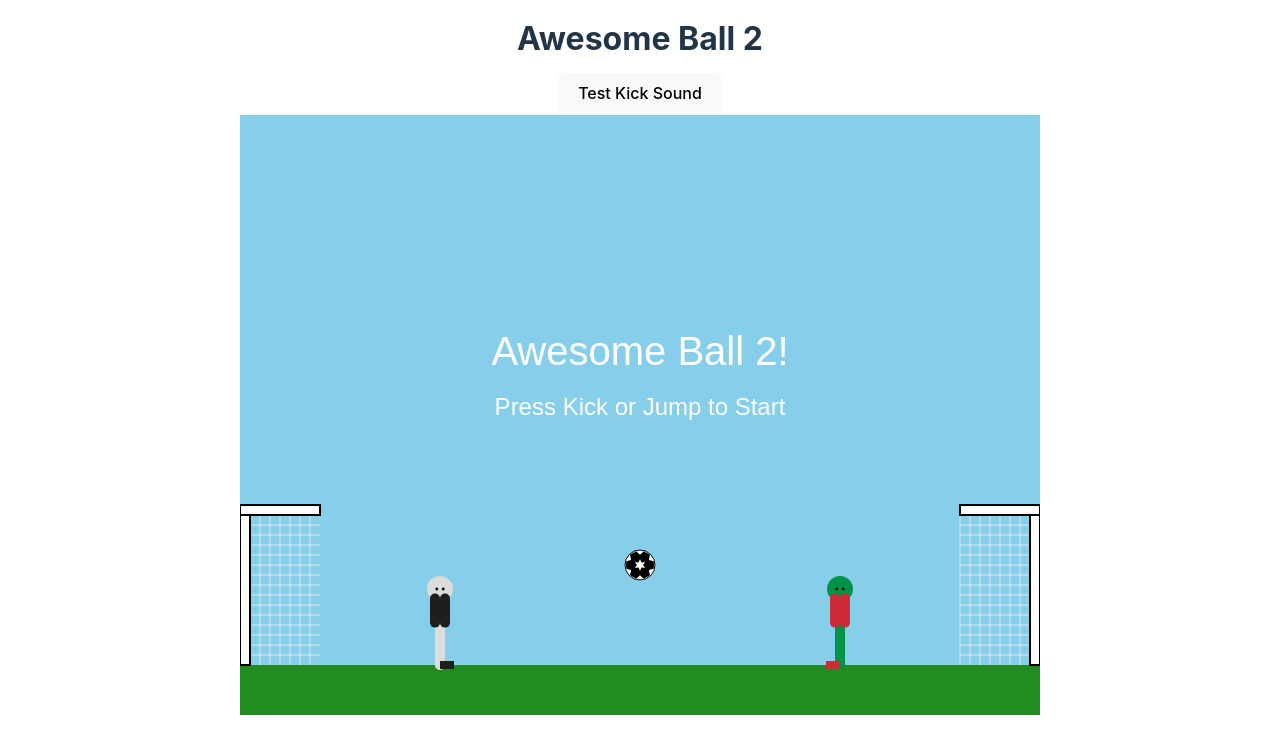
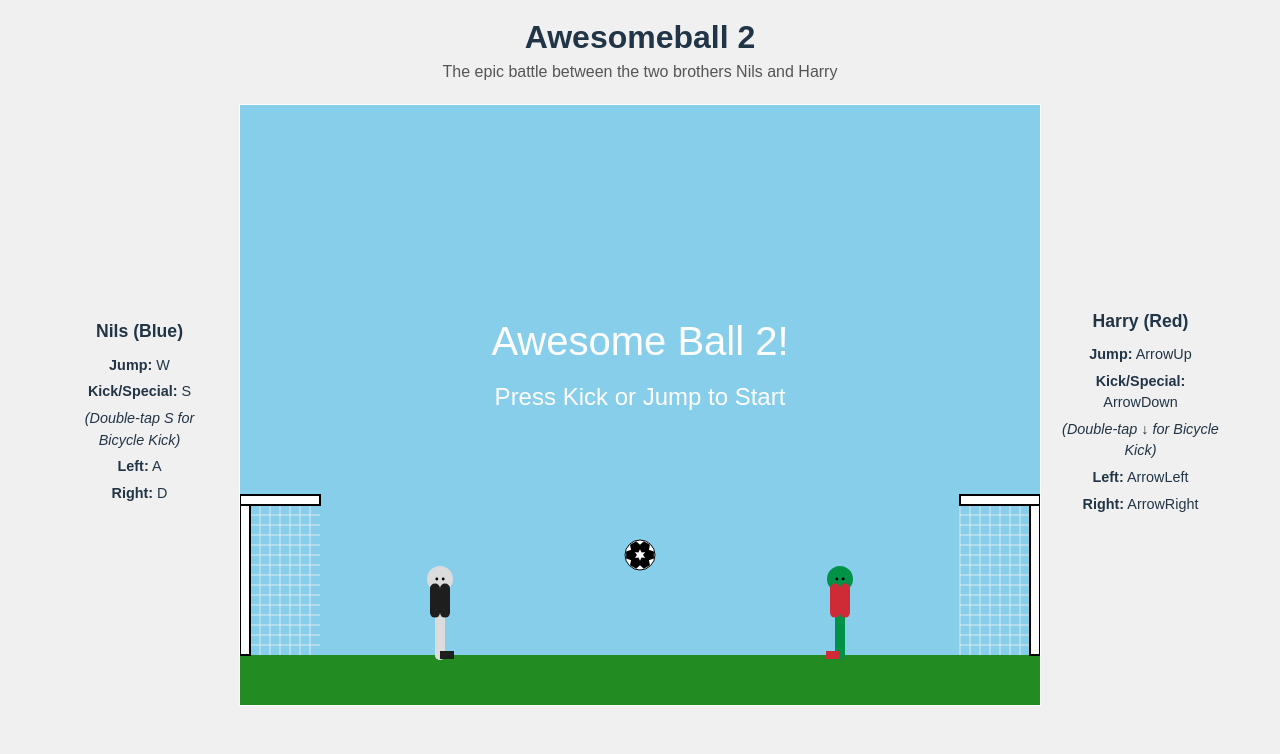
Before and after one commit to oliban/awesomeball2, a website built with Vite: page game/index.html in a window 1280 px wide. Built offline with nearby package versions, Linux system fonts and the light colour scheme; files whose address does not match are found by name.

Commit message:
Prettyfied index page

```diff
--- a/game/index.html
+++ b/game/index.html
@@ -5,12 +5,94 @@
     <link rel="icon" type="image/svg+xml" href="/vite.svg" />
     <meta name="viewport" content="width=device-width, initial-scale=1.0" />
     <title>Awesome Ball 2</title>
-    <!-- Link to CSS if you have one, e.g., <link rel="stylesheet" href="/style.css"> -->
+    <style>
+      body {
+        display: flex;
+        flex-direction: column;
+        align-items: center;
+        padding: 20px;
+        margin: 0;
+        background-color: #f0f0f0;
+        font-family: sans-serif;
+        min-height: 100vh;
+        box-sizing: border-box;
+      }
+      header {
+        text-align: center;
+        margin-bottom: 20px;
+      }
+      header h1 {
+        margin: 0;
+        font-size: 2em; /* Main title larger */
+      }
+      header p {
+        margin: 5px 0 0 0;
+        font-size: 1em; /* Slogan */
+        color: #555;
+      }
+      #main-content {
+        display: flex; /* Arrange controls and game side-by-side */
+        justify-content: center; /* Center items horizontally */
+        align-items: center; /* Align items vertically in the middle */
+        width: 100%;
+        max-width: 1200px; /* Limit max width for larger screens */
+      }
+      .controls-column {
+        flex: 1; /* Allow columns to take up space */
+        padding: 0 20px; /* Space around control text */
+        text-align: center;
+      }
+      .controls-column h3 {
+          margin-bottom: 10px;
+          font-size: 1.1em;
+      }
+       .controls-column p {
+          margin: 5px 0; /* Spacing for control lines */
+          font-size: 0.9em;
+       }
+      #game-container {
+        line-height: 0; /* Prevent extra space below canvas */
+        /* Canvas container does not need flex: 1 if we want it fixed width */
+      }
+      canvas {
+        border: 1px solid #ccc;
+        display: block; /* Remove any potential inline spacing */
+      }
+    </style>
   </head>
   <body>
-    <h1>Awesome Ball 2</h1>
-    <button id="testSoundButton">Test Kick Sound</button>
-    <canvas id="gameCanvas" width="800" height="600"></canvas>
+    <header>
+      <h1>Awesomeball 2</h1>
+      <p>The epic battle between the two brothers Nils and Harry</p>
+    </header>
+
+    <div id="main-content">
+      <!-- Left Controls Column -->
+      <div class="controls-column" id="player1-controls">
+        <h3>Nils (Blue)</h3>
+        <p><strong>Jump:</strong> W</p>
+        <p><strong>Kick/Special:</strong> S</p>
+        <p><em>(Double-tap S for Bicycle Kick)</em></p>
+        <p><strong>Left:</strong> A</p>
+        <p><strong>Right:</strong> D</p>
+      </div>
+
+      <!-- Game Canvas Container -->
+      <div id="game-container">
+          <canvas id="gameCanvas" width="800" height="600"></canvas>
+      </div>
+
+      <!-- Right Controls Column -->
+      <div class="controls-column" id="player2-controls">
+        <h3>Harry (Red)</h3>
+        <p><strong>Jump:</strong> ArrowUp</p>
+        <p><strong>Kick/Special:</strong> ArrowDown</p>
+        <p><em>(Double-tap ↓ for Bicycle Kick)</em></p>
+        <p><strong>Left:</strong> ArrowLeft</p>
+        <p><strong>Right:</strong> ArrowRight</p>
+      </div>
+    </div>
+
     <script type="module" src="./src/main.ts"></script>
   </body>
 </html>
--- a/game/src/main.ts
+++ b/game/src/main.ts
@@ -5,8 +5,11 @@ import { audioManager } from './AudioManager'
 
 document.addEventListener('DOMContentLoaded', () => {
     const canvas = document.getElementById('gameCanvas') as HTMLCanvasElement;
-    if (!canvas) {
-        console.error("Canvas element not found!");
+    // const welcomeScreen = document.getElementById('welcome-screen'); // Removed
+    // const gameContainer = document.getElementById('game-container'); // Removed
+
+    if (!canvas /* || !welcomeScreen || !gameContainer */) { // Adjusted condition
+        console.error("Canvas element not found!"); // Simplified error message
         return;
     }
 
@@ -28,6 +31,12 @@ document.addEventListener('DOMContentLoaded', () => {
         console.error("Sound loading failed:", error);
     });
 
+    // --- Game initialization moved back to main scope ---
     const gameManager = new GameManager(ctx);
     gameManager.start();
+
+    // --- Removed key press handler ---
+    // const handleKeyPress = ...
+    // document.removeEventListener('keydown', handleKeyPress);
+    // document.addEventListener('keydown', handleKeyPress);
 });
--- a/package.json
+++ b/package.json
@@ -23,6 +23,7 @@
     "ora": "^7.0.1"
   },
   "devDependencies": {
+    "@vitejs/plugin-react": "^4.4.0",
     "vite": "^6.2.6"
   }
 }
```
Also changed, not shown: docs/index.html (+86 -4 lines), 1 other file.
